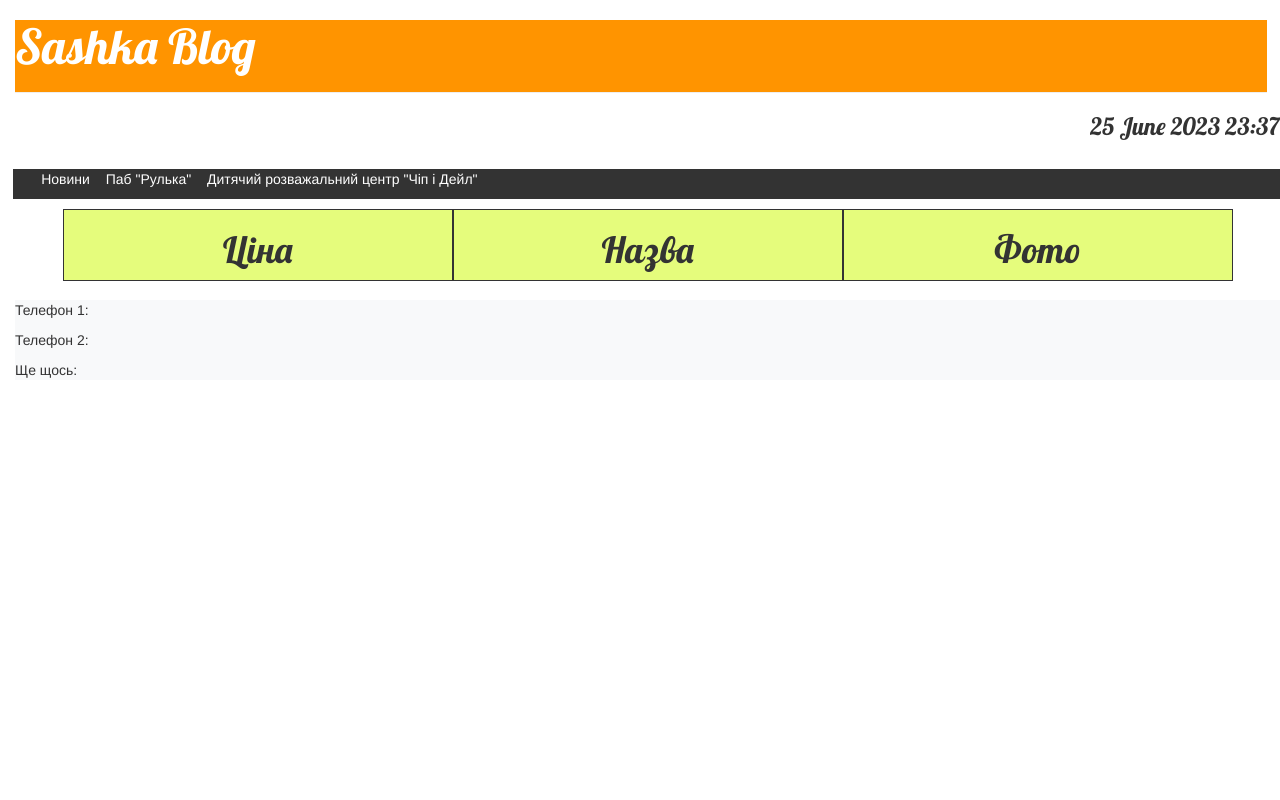
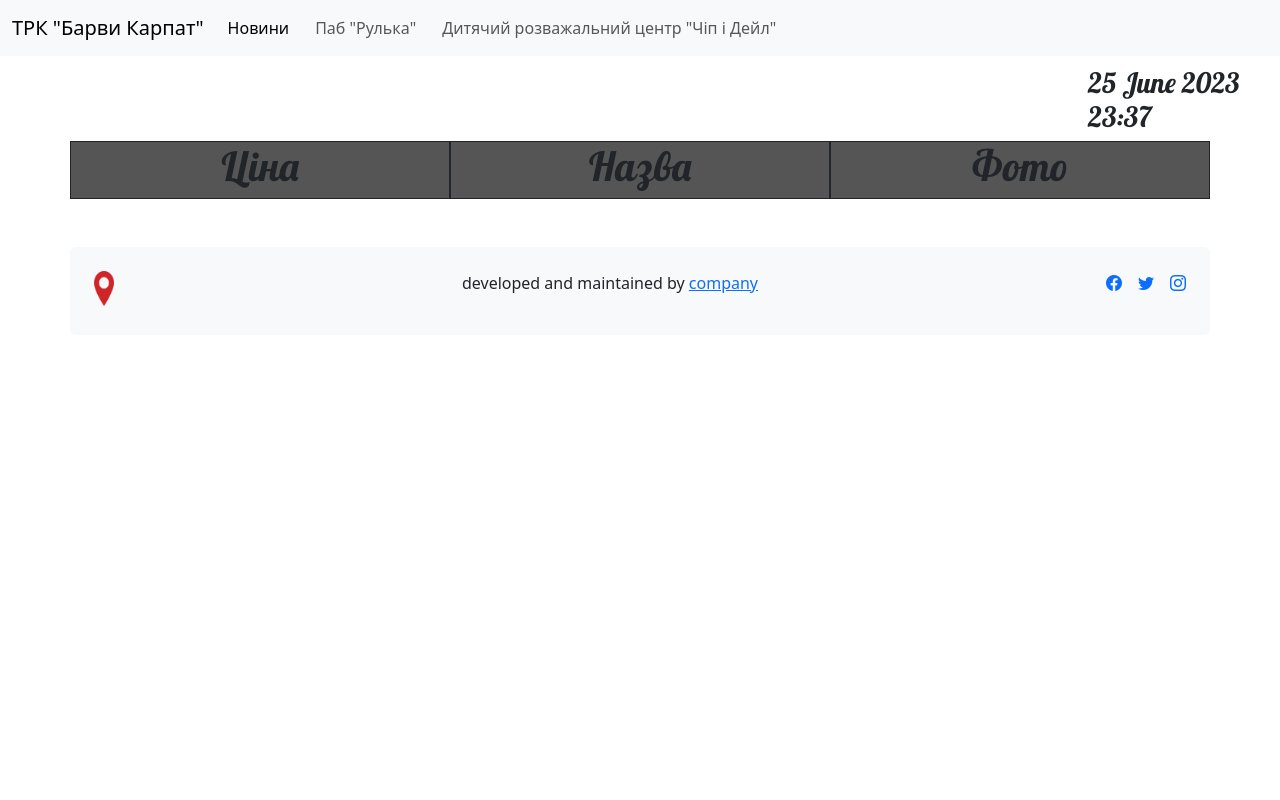
Before and after one commit to Strong2197/ChipandDale, a Django app: page /kids/ in a window 1280 px wide. Run offline with Django 4.2, Linux system fonts and the light colour scheme; data that the repository does not hold is empty.

Commit message:
Design changes

```diff
--- a/news/static/css/blog.css
+++ b/news/static/css/blog.css
@@ -1,32 +1,25 @@
 .datetime {
     margin-left: 85%;
 }
-.top-menu, .top-menu:hover, .top-menu:visited {
-    width: 20%;
-}
-.col{
-border: 1px solid;
-background: #E5FC7C;
-text-align:center;
-}
+
 .menu_dish{
 width: 20%;
 border: 1px solid;
 background: #E5FC7C;
 text-align:center;
 }
+
 .editbutton{
 width:5%;
 margin-top: 10px;
 }
+
 h1 a {
     color: #FCA205;
     font-family: 'Lobster';
 
 }
-body {
-    padding-left: 15px;
-}
+
 .page-header {
     background-color: #ff9400;
     margin-top: 0;
@@ -64,26 +57,20 @@ h1, h2, h3, h4 {
 .top-menu, .top-menu:hover, .top-menu:visited {
     color: #000000;
     float: right;
-    font-size: 26pt;
+    font-size: 25pt;
     margin-right: 20px;
     position:absolute;
-    top: 25px; right: 40px;
+    top: -10px; right: 40px;
 }
 
 .post {
     margin: 0 1.5% 1.5% 0;
-    background-color: #00ffc8;
     width: 23.5%;
     box-sizing: border-box
 }
 
 .post h1 a, .post h1 a:visited {
     color: #d711ed;
-}
-.col-auto, .col-sm-12, .col-xl-2{
-    border: 1px solid;
-    margin: 0 1.5% 1.5% 0;
-    border-color: red;
 }
  nav {
             background-color: #333;
@@ -103,3 +90,7 @@ nav ul li a {
 nav ul li a:hover {
             background-color: #555;
         }
+.col{
+border: 1px solid;
+background-color: #555;
+}
--- a/news/templates/news/base.html
+++ b/news/templates/news/base.html
@@ -4,9 +4,9 @@
         <title>Sashka blog</title>
 
         <link href="https://cdn.jsdelivr.net/npm/bootstrap@5.3.0/dist/css/bootstrap.min.css" rel="stylesheet" integrity="sha384-9ndCyUaIbzAi2FUVXJi0CjmCapSmO7SnpJef0486qhLnuZ2cdeRhO02iuK6FUUVM" crossorigin="anonymous">
-        <link rel="stylesheet" href="https://cdn.jsdelivr.net/npm/bootstrap@3.3.7/dist/css/bootstrap.min.css" integrity="sha384-BVYiiSIFeK1dGmJRAkycuHAHRg32OmUcww7on3RYdg4Va+PmSTsz/K68vbdEjh4u" crossorigin="anonymous">
         <link href="https://fonts.googleapis.com/css?family=Lobster&subset=latin,cyrillic" rel="stylesheet" type="text/css">
         <link rel="shortcut icon" href="{% static 'images/favicon.ico' %}" type="image/x-icon">
+        <link rel="stylesheet" href="https://cdn.jsdelivr.net/npm/bootstrap-icons@1.10.5/font/bootstrap-icons.css">
         <link rel="stylesheet" href="{% static 'css/blog.css' %}">
 
     <meta charset="UTF-8">
@@ -15,24 +15,34 @@
     <meta http-equiv="X-UA-Compatible" content="ie=edge">
     </head>
   <body>
-    <div class="page-header">
-        <h1><a href="/">Sashka Blog</a></h1>
+    <nav class="navbar navbar-expand-lg bg-body-tertiary">
+  <div class="container-fluid">
+    <a class="navbar-brand" href="/">ТРК "Барви Карпат"</a>
+    <button class="navbar-toggler" type="button" data-bs-toggle="collapse" data-bs-target="#navbarNav" aria-controls="navbarNav" aria-expanded="false" aria-label="Toggle navigation">
+      <span class="navbar-toggler-icon"></span>
+    </button>
+    <div class="collapse navbar-collapse" id="navbarNav">
+      <ul class="navbar-nav">
+        <li class="nav-item">
+          <a class="nav-link active" aria-current="page" href="{% url 'post_list' %}">Новини</a>
+        </li>
+        <li class="nav-item">
+          <a class="nav-link" href="{% url 'menu_detail' %}">Паб "Рулька"</a>
+        </li>
+        <li class="nav-item">
+          <a class="nav-link" href="{% url 'kids_detail' %}">Дитячий розважальний центр "Чіп і Дейл"</a>
+        </li>
+      </ul>
     </div>
+  </div>
+</nav>
     <div class = "datetime" >
         <h3>{% now "d E Y H:i" %}</h3>
     </div>
 
-    <br>
 
-    <div class="content">
-        <div class="row">
-             <nav>
-        <ul>
-            <li><a href="{% url 'post_list' %}">Новини</a></li>
-            <li><a href="{% url 'menu_detail' %}">Паб "Рулька"</a></li>
-            <li><a href="{% url 'kids_detail' %}">Дитячий розважальний центр "Чіп і Дейл"</a></li>
-        </ul>
-    </nav>
+
+
             {% block content %}
 
             {% endblock %}
@@ -41,18 +51,23 @@
     </div>
     <script src="https://cdn.jsdelivr.net/npm/bootstrap@5.3.0/dist/js/bootstrap.bundle.min.js" integrity="sha384-geWF76RCwLtnZ8qwWowPQNguL3RmwHVBC9FhGdlKrxdiJJigb/j/68SIy3Te4Bkz" crossorigin="anonymous"></script>
 </body>
-<footer class="bg-light">
-    <div class="footer">
-    <p>
-        Телефон 1:
-    </p>
-    <p>
-        Телефон 2:
-    </p>
-    <p>
-        Ще щось:
-    </p>
+    <br><br>
+<footer class="container p-4 rounded bg-light">
+      <div class="d-lg-flex justify-content-between">
+        <div>
+          <span><img src="{% static 'images/logo.png' %}" height="35" width="20"></span>
         </div>
-</footer>
+        <div class="copyright">
+          <p>developed and maintained by <a href="#" target="_blank">company</a></p>
+        </div>
+        <div>
+          <ul class="d-flex gap-3 list-unstyled">
+            <li><a href="#"><i class="bi bi-facebook"></i></a></li>
+            <li><a href="#"><i class="bi bi-twitter"></i></a></li>
+            <li><a href="#"><i class="bi bi-instagram"></i></a></li>
+          </ul>
+        </div>
+      </div>
+    </footer>
 
 </html>
--- a/news/templates/news/kids.html
+++ b/news/templates/news/kids.html
@@ -13,33 +13,35 @@
 </div>
 <div class="container">
 <div class ="row">
-        <div class="col">
+        <div class="col text-center">
             <h1>Ціна</h1>
         </div>
-        <div class="col">
+        <div class="col text-center">
             <h1>Назва</h1>
         </div>
-    <div class="col">
+    <div class="col text-center">
             <h1>Фото</h1>
         </div>
     </div>
     {% for menu in menu %}
-<div class ="row">
-        <div class="col">
+<div class ="row text-center">
+        <div class="col text-center">
             <h1> {{ menu.price }}</h1>
         </div>
-        <div class="col">
+        <div class="col text-center">
             <h1>{{menu.name}}</h1>
         </div>
-     <div class="col">
+     <div class="col text-center">
             <img src="{{ menu.image.url }}", width="200", height="200" , alt="{{ menu.name }}" >
         </div>
+         {% if user.is_superuser %}
     <div class="editbutton">
-      {% if user.is_superuser %}
-            <a class="btn btn-default" href="{% url 'kids_edit' pk=menu.pk %}"><span class="glyphicon glyphicon-pencil"></span></a>
-            <a class="btn btn-default" href="{% url 'kids_delete' pk=menu.pk %}"><span class="glyphicon glyphicon-trash"></span></a>
-            {% endif %}
+
+                <a class="btn btn-dark" href="{% url 'kids_edit' pk=menu.pk %}">Edit</span></a>
+                <a class="btn btn-dark" href="{% url 'kids_delete' pk=menu.pk %}">Delete</span></a>
+
     </div>
+    {% endif %}
     </div>
 
     {% endfor %}
--- a/news/templates/news/kids_confirm_delete.html
+++ b/news/templates/news/kids_confirm_delete.html
@@ -7,8 +7,8 @@
   {% csrf_token %}
   <p>Точно видалити "{{menu.name}}"?</p>
   <div>
-    <button type="submit" class="btn btn-default">Yes, Delete</button>
-    <a href="{% url 'kids_detail' %}">Cancel</a>
+    <button type="submit" class="btn btn-dark">Так, видалити</button>
+    <a class="btn btn-dark" href="{% url 'kids_detail' %}">Скасувати</a>
   </div>
 </form>
 
--- a/news/templates/news/kids_edit.html
+++ b/news/templates/news/kids_edit.html
@@ -1,10 +1,11 @@
 {% extends 'news/base.html' %}
 
 {% block content %}
-
+<div class="container">
     <h1>Редагування</h1>
    <form method="POST" class="post-form" enctype="multipart/form-data">{% csrf_token %}
         {{ form.as_p }}
-        <button type="submit" class="save btn btn-default">Save</button>
+        <button type="submit" class="save btn btn-dark">Save</button>
     </form>
+    </div>
 {% endblock %}
--- a/news/templates/news/main.html
+++ b/news/templates/news/main.html
@@ -3,4 +3,5 @@
 {% block content %}
 
  <h1>Це головна сторінка</h1>
+
 {% endblock %}
--- a/news/templates/news/menu_confirm_delete.html
+++ b/news/templates/news/menu_confirm_delete.html
@@ -7,8 +7,8 @@
   {% csrf_token %}
   <p>Точно видалити "{{menu.dish}}"?</p>
   <div>
-    <button type="submit" class="btn btn-default">Yes, Delete</button>
-    <a href="{% url 'kids_detail' %}">Cancel</a>
+    <button type="submit" class="btn btn-dark">Так, видалити</button>
+    <a class="btn btn-dark" href="{% url 'kids_detail' %}">Скасувати</a>
   </div>
 </form>
 
--- a/news/templates/news/menu_edit.html
+++ b/news/templates/news/menu_edit.html
@@ -1,10 +1,11 @@
 {% extends 'news/base.html' %}
 
 {% block content %}
-
+<div class="container">
     <h1>Редагування Меню</h1>
     <form method="POST" class="post-form" >{% csrf_token %}
         {{ form.as_p }}
-        <button type="submit" class="save btn btn-default">Save</button>
+        <button type="submit" class="save btn btn-dark">Save</button>
     </form>
+</div>
 {% endblock %}
--- a/news/templates/news/post_confirm_delete.html
+++ b/news/templates/news/post_confirm_delete.html
@@ -7,8 +7,8 @@
   {% csrf_token %}
   <p>Точно видалити "{{post.title}}" ?</p>
   <div>
-    <button type="submit" class="btn btn-default">Yes, Delete</button>
-    <a href="{% url 'post_detail' pk=post.pk %}">Cancel</a>
+    <button type="submit" class="btn btn-dark">Так, видалити</button>
+    <a class="btn btn-dark" href="{% url 'kids_detail' %}">Скасувати</a>
   </div>
 </form>
 
--- a/news/views.py
+++ b/news/views.py
@@ -107,7 +107,7 @@ def kids_new(request):
 def kids_edit(request, pk):
     menu = get_object_or_404(Attracs, pk=pk)
     if request.method == "POST":
-        form = KidsForm(request.POST, instance=menu)
+        form = KidsForm(request.POST,request.FILES, instance=menu)
         if form.is_valid():
             menu = form.save(commit=False)
             menu.save()
```
Also changed, not shown: mysite/settings.py (+3 -6 lines), news/templates/news/menu.html (+8 -8 lines), news/templates/news/post_detail.html (+23 -9 lines), news/templates/news/post_edit.html (+5 -10 lines), news/templates/news/post_list.html (+17 -8 lines), news/static/images/favicon.ico, news/static/images/logo.png (added).
